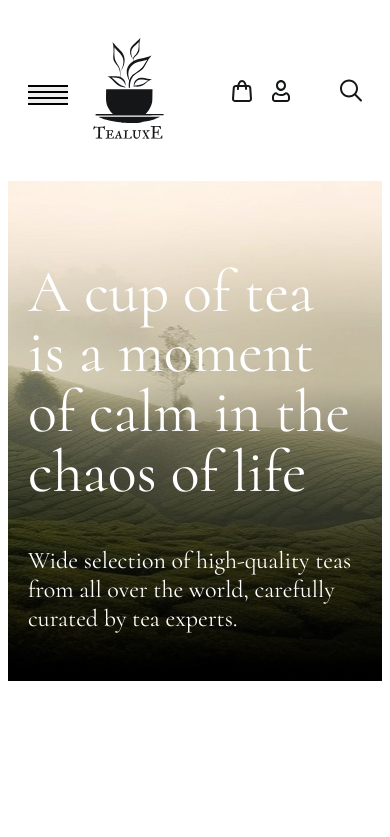
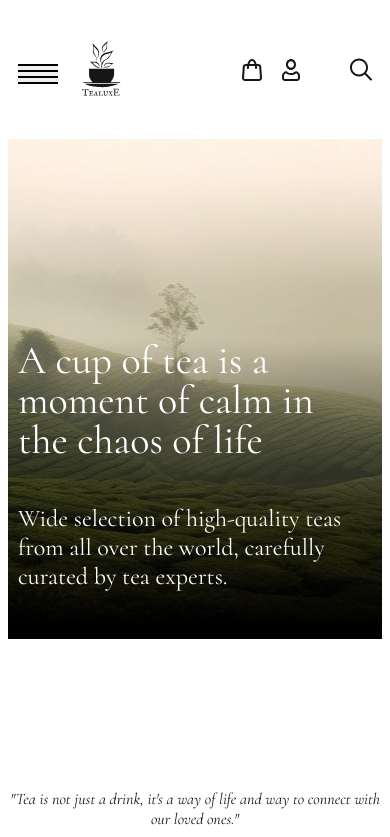
Before and after one commit to Valeriusdev/responsive-website2, a plain HTML site: page index.html in a window 390 px wide. Shown: the top 837 px of the page. Drawn offline with nearby package versions, Linux system fonts and the light colour scheme.

Commit message:
adapt layout for smaller screens

```diff
--- a/css/style.css
+++ b/css/style.css
@@ -160,6 +160,45 @@ body{
     }
     .logo{
         margin-left: auto;
-        margin-right: auto;
+        margin-right: 154px;
     }
 }
+
+@media (max-width: 768px) {
+    .header__inner{
+        padding-left: 64px;
+        padding-right: 64px;
+    }
+    .blockquote__text{
+        max-width: 640px;
+    }
+}
+
+@media (max-width: 680px) {
+    .container{
+        padding-left: 10px;
+        padding-right: 10px;
+    }
+    .header__inner{
+        padding-left: 0;
+        padding-right: 0;
+    }
+    .top__title{
+        font-size: 40px;
+    }
+    .blockquote__text{
+        font-size: 16px;
+        max-width: 376px;
+        margin-top: 60px;
+        margin-bottom: 60px;
+    }
+}
+
+@media (max-width: 480px) {
+    .logo{
+        margin-right: 80px;
+    }
+    .logo img{
+        width: 40px;
+    }
+}
```
